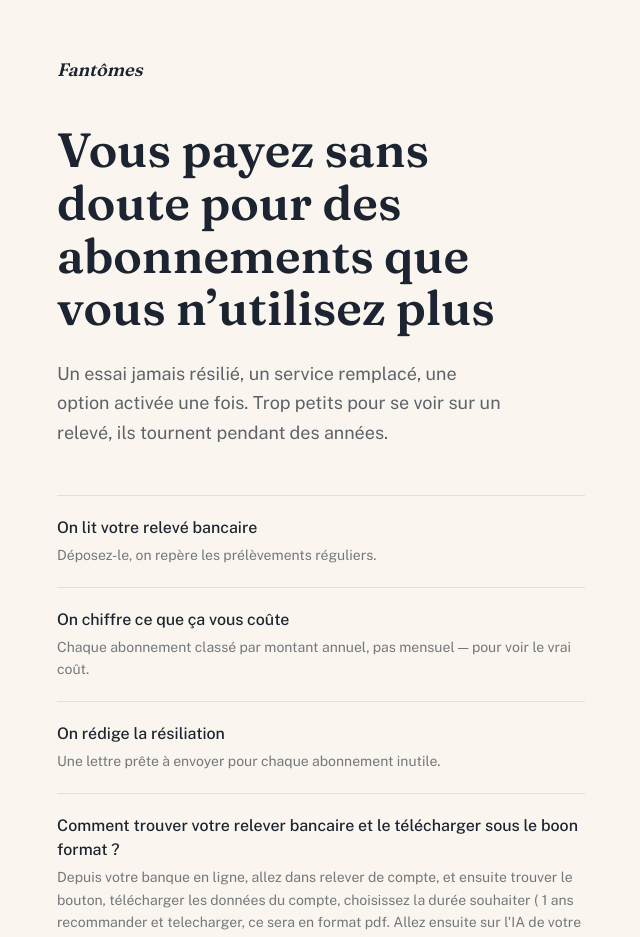
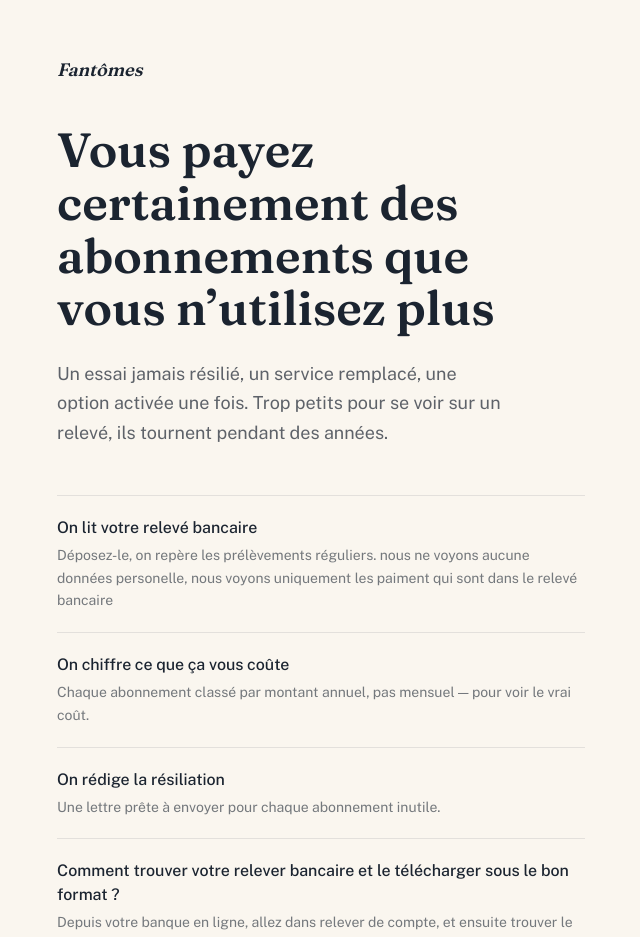
Before and after one commit to tvrn-21/Fantomes-, a Next.js app in the folder fantomes/: page / in a window 1280 px wide. Shown: the top 937 px of the page, without its empty margins (319-959 px from the left). Built offline with nearby package versions, Linux system fonts and the light colour scheme.

Commit message:
Update page.tsx

```diff
--- a/fantomes/app/page.tsx
+++ b/fantomes/app/page.tsx
@@ -26,7 +26,7 @@ export default function Home({
         <p className="font-serif italic text-lg mb-10">Fantômes</p>
 
         <h1 className="font-serif text-[2.3rem] leading-[1.15] sm:text-5xl sm:leading-[1.1] font-semibold mb-6 max-w-md">
-          Vous payez sans doute pour des abonnements que vous n&rsquo;utilisez
+          Vous payez certainement des abonnements que vous n&rsquo;utilisez
           plus
         </h1>
 
@@ -38,7 +38,7 @@ export default function Home({
 
         <ul className="mb-12 divide-y divide-ink/10 border-y border-ink/10">
           <Benefit title="On lit votre relevé bancaire">
-            Déposez-le, on repère les prélèvements réguliers.
+            Déposez-le, on repère les prélèvements réguliers. nous ne voyons aucune données personelle, nous voyons uniquement les paiment qui sont dans le relevé bancaire
           </Benefit>
           <Benefit title="On chiffre ce que ça vous coûte">
             Chaque abonnement classé par montant annuel, pas mensuel — pour
@@ -47,8 +47,8 @@ export default function Home({
           <Benefit title="On rédige la résiliation">
             Une lettre prête à envoyer pour chaque abonnement inutile.
           </Benefit>
-          <Benefit title="Comment trouver votre relever bancaire et le télécharger sous le boon format ?">
-            Depuis votre banque en ligne, allez dans relever de compte, et ensuite trouver le bouton, télécharger les données du compte, choisissez la durée souhaiter ( 1 ans recommander et telecharger, ce sera en format pdf. Allez ensuite sur l'IA de votre choix pour transformet le fichier pdv en fichier.csv
+          <Benefit title="Comment trouver votre relever bancaire et le télécharger sous le bon format ?">
+            Depuis votre banque en ligne, allez dans relever de compte, et ensuite trouver le bouton télécharger les données du compte, choisissez la durée souhaiter (1 ans recommander) et telecharger, ce sera en format pdf. Allez ensuite sur l'IA de votre choix pour transformet le fichier pdf en fichier.csv
             </Benefit>
             <Benefit title="Des questions ?">
               si vous avez des questions sur quoi qe ce soit, vous pouvez ecrire un mail a l'adresse ci-dessous, nous vous réponderons le plus rapidement possible. fantomes.admin@gmail.com
```
